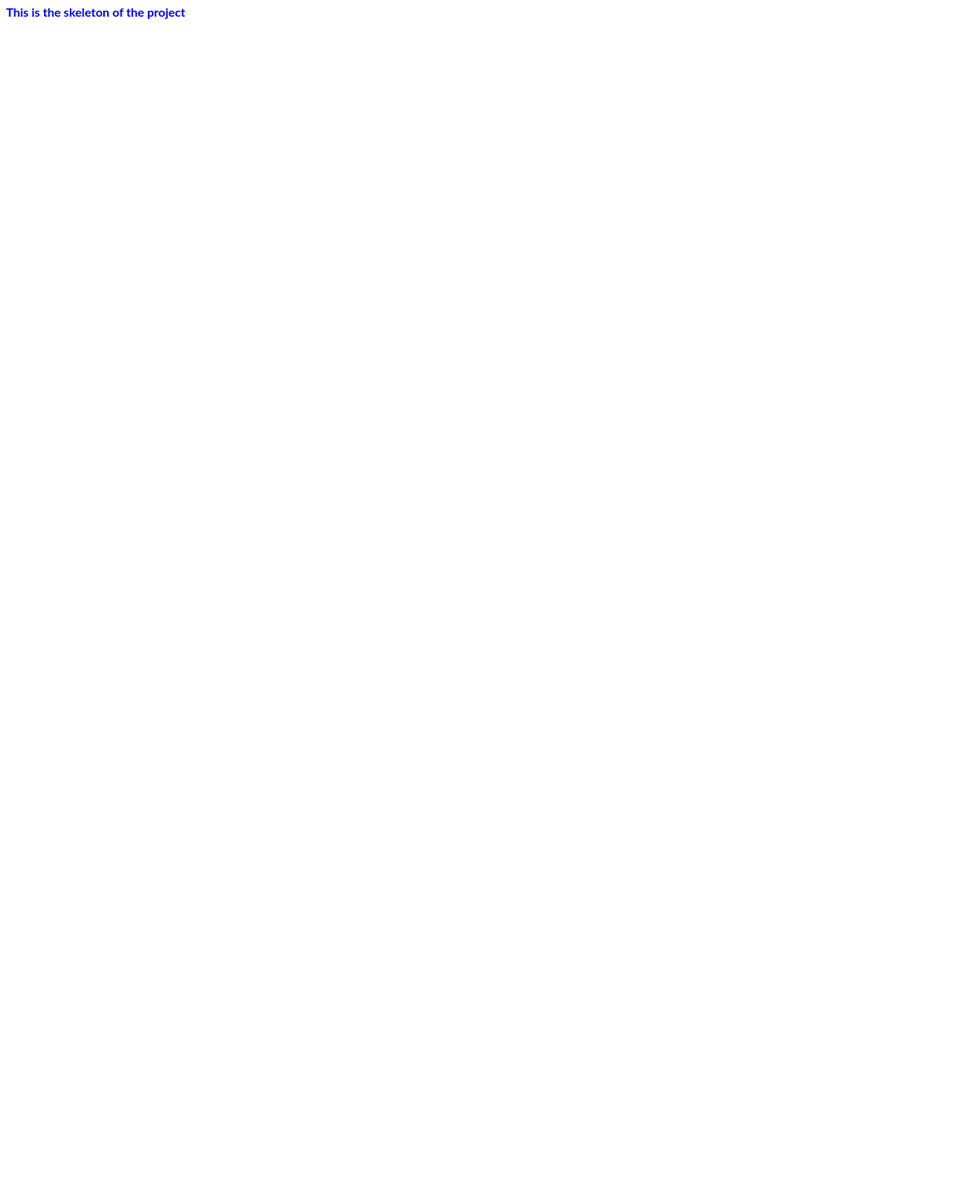
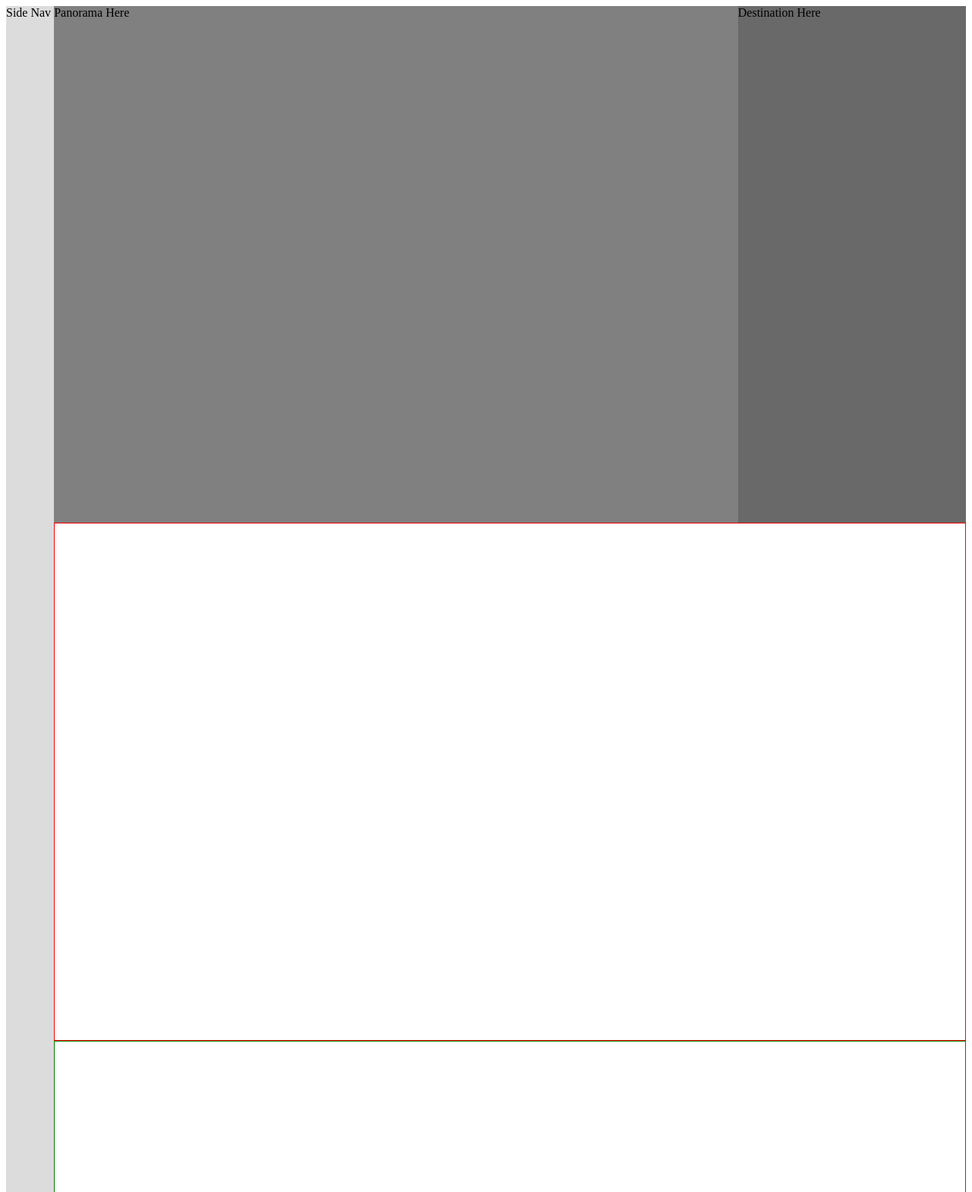
Before and after one commit to lanangwisnugiri/kesato-test, a website built with webpack: page blog.html in a window 1280 px wide. Shown: the top 1569 px of the page at 76% size. Before the commit the page ends 800 px from the top, so only its background shows below. Built offline with Linux system fonts and the light colour scheme.

Commit message:
Created grid for side nav and first section

```diff
--- a/assets/styles/_global.scss
+++ b/assets/styles/_global.scss
@@ -1,8 +1,58 @@
-h1 {
-  font-family: $font;
-  font-size: 1rem;
-  color: $body-color;
-  line-height: 1;
-  margin: 0;
-  margin-bottom: 1rem;
+body {
+	height: auto;
 }
+
+.wrapper {
+  height: auto;
+  width: auto;
+
+  .sidenav {
+    // temporary height, just to show the grid
+    min-height: 2000px;
+    width: 5%;
+    float: left;
+    background-color: #dcdcdc;
+  }
+
+  .content {
+    h2 {
+      align-content: center;;
+    }
+    width: 95%;
+    float: left;
+  }
+
+  .section1 {
+    min-height: 680px;
+
+    .panorama {
+      min-height: 680px;
+      width: 75%;
+      float: left;
+      background-color: #808080;
+    }
+
+    .destination {
+      min-height: 680px;
+      width: 25%;
+      float: left;
+      background-color: #696969;
+    }
+
+  }
+
+  .section2 {
+    height: 680px;
+    border: 1px solid red;
+  }
+
+  .section3 {
+    height: 200px;
+    border: 1px solid green;
+  }
+
+  .section4 {
+    height: 680px;
+    border: 1px solid red;
+  }
+}
--- a/assets/styles/_variables.scss
+++ b/assets/styles/_variables.scss
@@ -1,2 +1,3 @@
 $font: 'Lato', Arial, Helvetica, sans-serif;
 $body-color: blue;
+$border-color: red;
--- a/assets/styles/main.scss
+++ b/assets/styles/main.scss
@@ -1,2 +1,3 @@
 @import "variables";
 @import "global";
+@import "mixins";
--- a/blog.html
+++ b/blog.html
@@ -8,21 +8,30 @@
 
 <body>
   <div class="wrapper">
-    <div>
-      <h1>This is the skeleton of the project</h1>
-    </div>
-    <div class="sidenav"></div>
+
+    <!-- Side Navigation Bar -->
+    <div class="sidenav">Side Nav</div>
+
+    <!-- Content -->
     <div class="content">
+
+      <!-- First Section -->
       <div class="section1">
-        <div class="bigchild"></div>
-        <div class="child1"></div>
-        <div class="child2"></div>
-        <div class="child3"></div>
+        <!-- Panorama -->
+        <div class="panorama">Panorama Here</div>
+        <!-- Destination -->
+        <div class="destination">Destination Here</div>
       </div>
+      <!-- Second Section -->
       <div class="section2"></div>
+      <!-- Third Section -->
       <div class="section3"></div>
+      <!-- Fourth Section -->
+      <div class="section4"></div>
     </div>
   </div>
+  <!-- Footer -->
+  <footer class="footer"></footer>
   <script src="dist/main.bundle.js"></script>
 </body>
 
--- a/package.json
+++ b/package.json
@@ -11,6 +11,7 @@
   "author": "Lanang Wisnugiri",
   "license": "ISC",
   "devDependencies": {
+    "clean-webpack-plugin": "^3.0.0",
     "css-loader": "^5.2.0",
     "sass": "^1.32.8",
     "sass-loader": "^11.0.1",
--- a/webpack.config.js
+++ b/webpack.config.js
@@ -1,4 +1,6 @@
 const path = require('path');
+// removes all unused webpack assets after every successful rebuild
+const { CleanWebpackPlugin } = require('clean-webpack-plugin');
 
 module.exports = {
   mode: 'development',
@@ -13,16 +15,26 @@ module.exports = {
       {
         test: /\.s[ac]ss$/i,
         use: [
-          // Creates `style` nodes from JS strings
-          "style-loader",
-          // Translates CSS into CommonJS
-          "css-loader",
-          // Compiles Sass to CSS
-          "sass-loader",
+          'style-loader',
+          {
+            loader: 'css-loader',
+            options: {
+              sourceMap: true,
+            },
+          },
+          {
+            loader: 'sass-loader',
+            options: {
+              sourceMap: true,
+            },
+          },
         ],
       },
     ],
   },
+  plugins: [
+    new CleanWebpackPlugin(),
+  ],
   output: {
     filename: '[name].bundle.js',
     path: path.resolve(__dirname, 'dist'),
```
Also changed, not shown: assets/styles/mixins.scss (added), dist/main.bundle.js, 2 other files.
